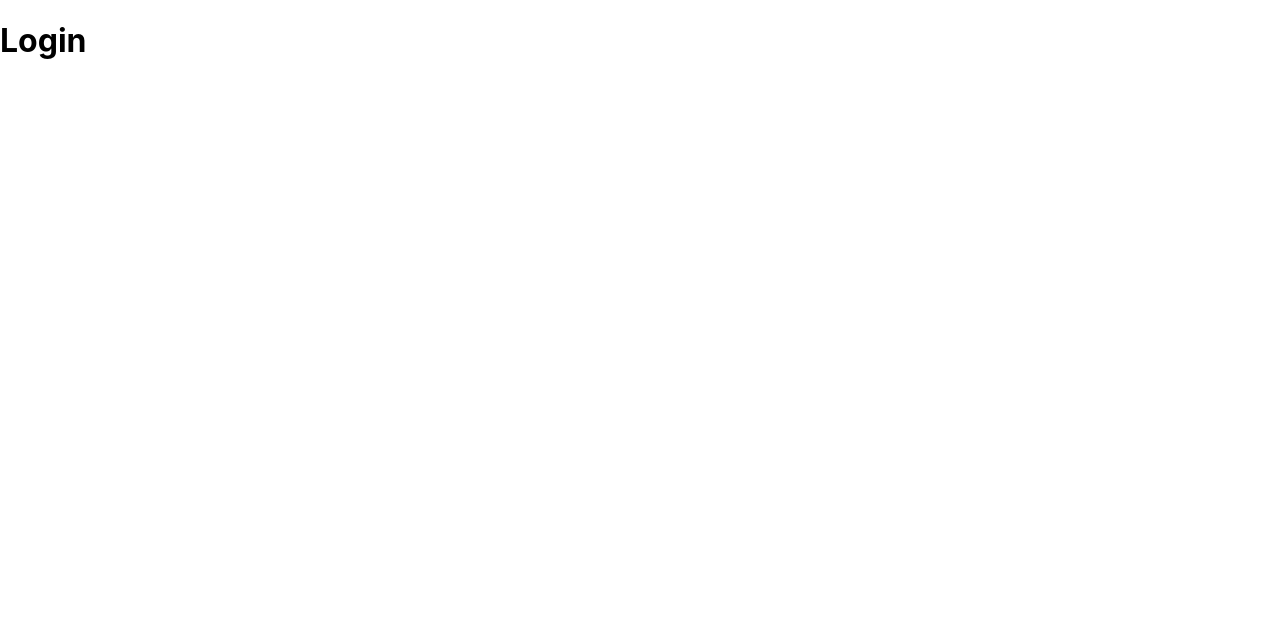
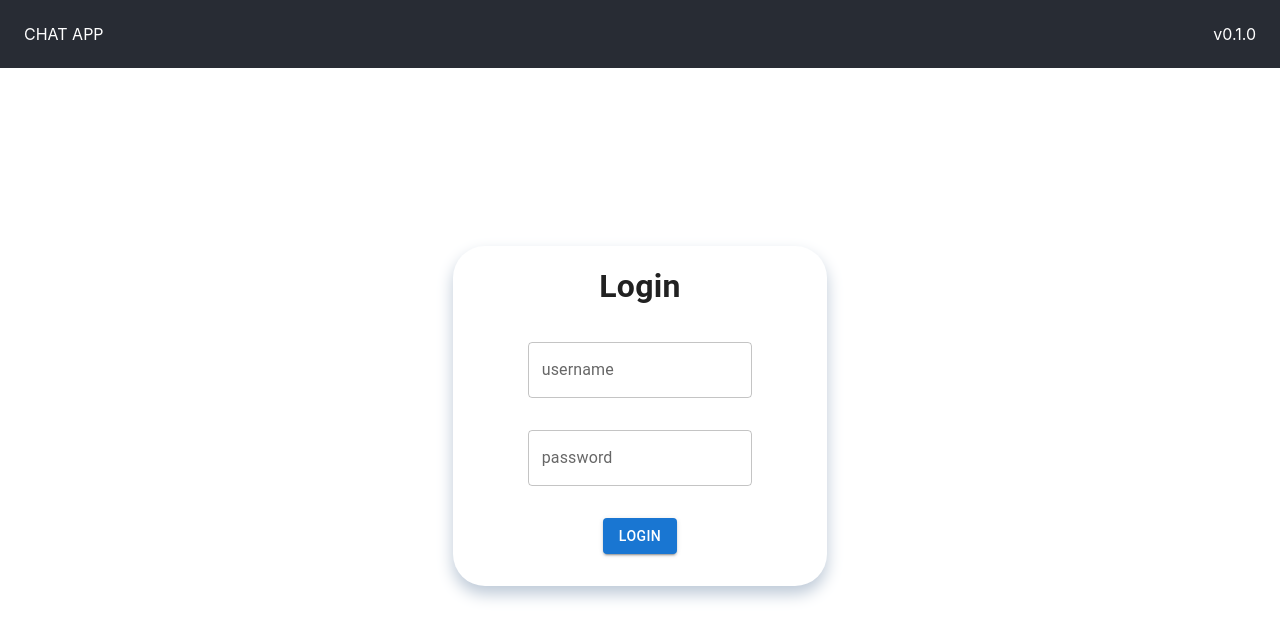
Before and after one commit to nipunvv/socket-messaging, a React (Create React App) app: page /login in a window 1280 px wide. Shown: the top 640 px of the page. Built offline with nearby package versions, Linux system fonts and the light colour scheme; no server answers.

Commit message:
Add user login

```diff
--- a/package.json
+++ b/package.json
@@ -10,6 +10,7 @@
     "@testing-library/jest-dom": "^5.16.5",
     "@testing-library/react": "^13.4.0",
     "@testing-library/user-event": "^13.5.0",
+    "axios": "^1.3.2",
     "react": "^18.2.0",
     "react-dom": "^18.2.0",
     "react-router-dom": "^6.8.0",
--- a/src/components/Home.js
+++ b/src/components/Home.js
@@ -4,10 +4,15 @@ import Header from "./Header";
 import MessageBox from "./MessageBox";
 import io from "socket.io-client";
 import MessageList from "./MessageList";
+import { useNavigate } from "react-router-dom";
 
 export default function Home() {
   const [socket, setSocket] = useState(null);
   const [messages, setMessages] = useState([]);
+  const navigate = useNavigate();
+
+  const accessToken = localStorage.getItem("access_token");
+  if (!accessToken) navigate("/login");
 
   useEffect(() => {
     const newSocket = io(`http://localhost:3010`);
--- a/src/components/Login.js
+++ b/src/components/Login.js
@@ -1,7 +1,108 @@
+import { Box, Button, Card, TextField, Typography } from "@mui/material";
+import { useState } from "react";
+import ApiUtils from "../utils/ApiUitils";
+import Header from "./Header";
+import { BASE_URL } from "../constants";
+import { useNavigate } from "react-router-dom";
+
 export default function Login() {
+  const [username, setUsername] = useState("");
+  const [password, setPassword] = useState("");
+  const navigate = useNavigate();
+
+  const login = async () => {
+    const url = `${BASE_URL}/api/auth/signin`;
+    const data = { username, password };
+    const response = await ApiUtils.post(url, data);
+    if (response?.status === 200) {
+      const accessToken = response?.data?.accessToken;
+      localStorage.setItem("access_token", accessToken);
+      navigate("/");
+    }
+  };
+
   return (
-    <div>
-      <h1>Login</h1>
-    </div>
+    <Box sx={{ height: "100%" }}>
+      <Header />
+      <Box
+        sx={{
+          WebkitBoxSizing: "border-box",
+          MozBoxSizing: "border-box",
+          boxSizing: "border-box",
+          height: "100%",
+          padding: "4rem 1rem",
+        }}
+      >
+        <Box
+          sx={{
+            display: "flex",
+            justifyContent: "center",
+            alignItems: "center",
+            width: "100%",
+            height: "100%",
+          }}
+        >
+          <Card
+            sx={{
+              borderRadius: "2rem",
+              width: "30%",
+              mt: "2rem",
+              boxShadow: "0 8px 16px 0 #BDC9D7",
+            }}
+          >
+            <Typography
+              sx={{
+                textAlign: "center",
+                fontWeight: "600",
+                fontSize: "2rem",
+                mt: "1rem",
+              }}
+            >
+              Login
+            </Typography>
+            <Box
+              sx={{
+                display: "flex",
+                justifyContent: "center",
+                marginTop: "2rem",
+              }}
+            >
+              <TextField
+                id="outlined-basic"
+                label="username"
+                variant="outlined"
+                color="secondary"
+                sx={{ width: "60%" }}
+                value={username}
+                onChange={(e) => setUsername(e.target.value)}
+              />
+            </Box>
+            <Box
+              sx={{
+                display: "flex",
+                justifyContent: "center",
+                marginTop: "2rem",
+              }}
+            >
+              <TextField
+                id="outlined-basic"
+                type="password"
+                label="password"
+                variant="outlined"
+                color="secondary"
+                sx={{ width: "60%" }}
+                value={password}
+                onChange={(e) => setPassword(e.target.value)}
+              />
+            </Box>
+            <Box sx={{ display: "flex", justifyContent: "center", my: "2rem" }}>
+              <Button onClick={login} variant="contained">
+                Login
+              </Button>
+            </Box>
+          </Card>
+        </Box>
+      </Box>
+    </Box>
   );
 }
--- /dev/null
+++ b/src/constants/index.js
@@ -0,0 +1 @@
+export const BASE_URL = process.env.API_URL || "http://localhost:6868";
--- /dev/null
+++ b/src/utils/ApiUitils.js
@@ -0,0 +1,16 @@
+import axios from "axios";
+
+const ApiUtils = {
+  post: async (url, data) => {
+    return await axios
+      .post(url, data)
+      .then((response) => {
+        return response;
+      })
+      .catch((err) => {
+        console.error(err);
+      });
+  },
+};
+
+export default ApiUtils;
```
Also changed, not shown: 1 other file (tests, documents, lock files or other folders).
